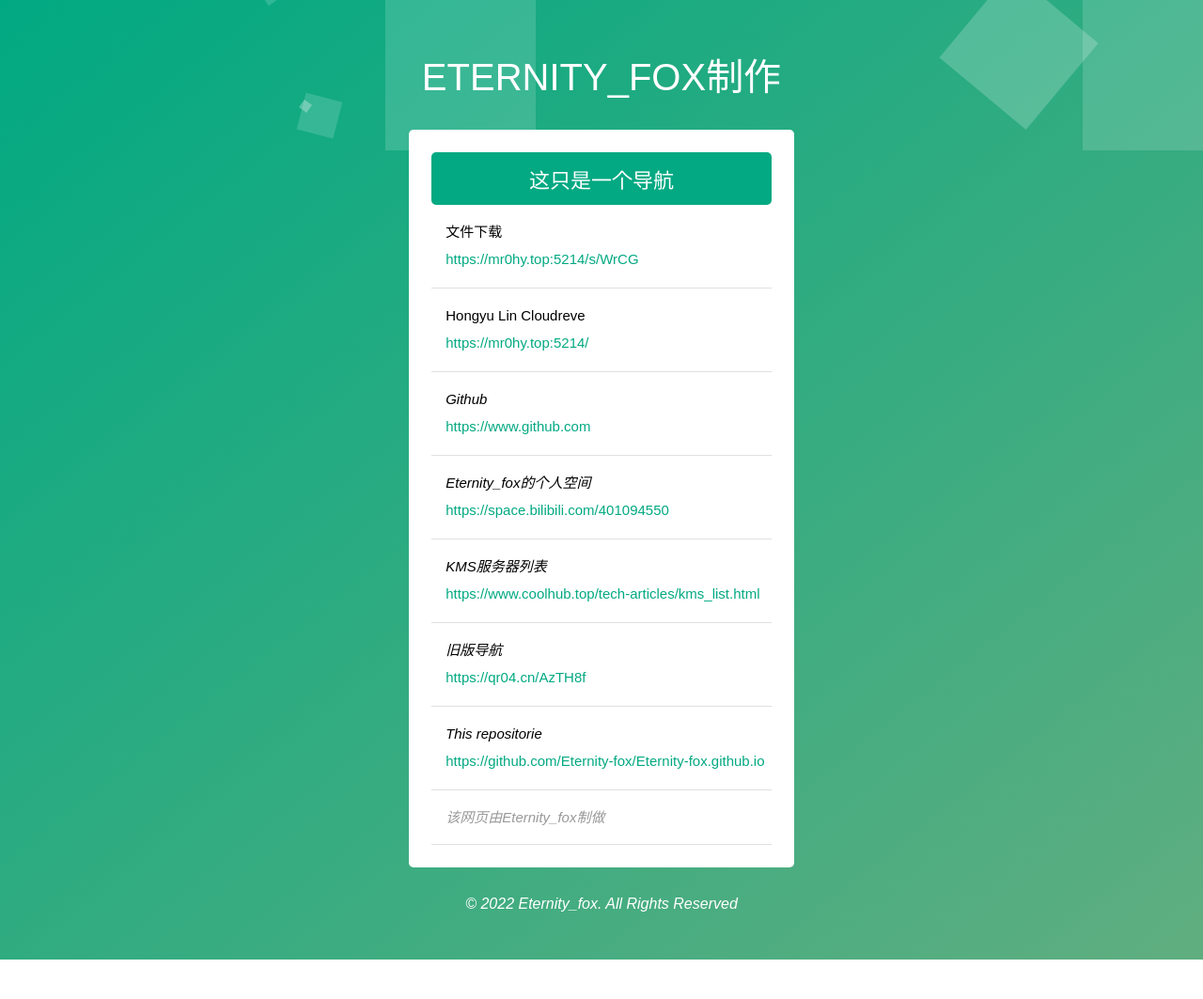
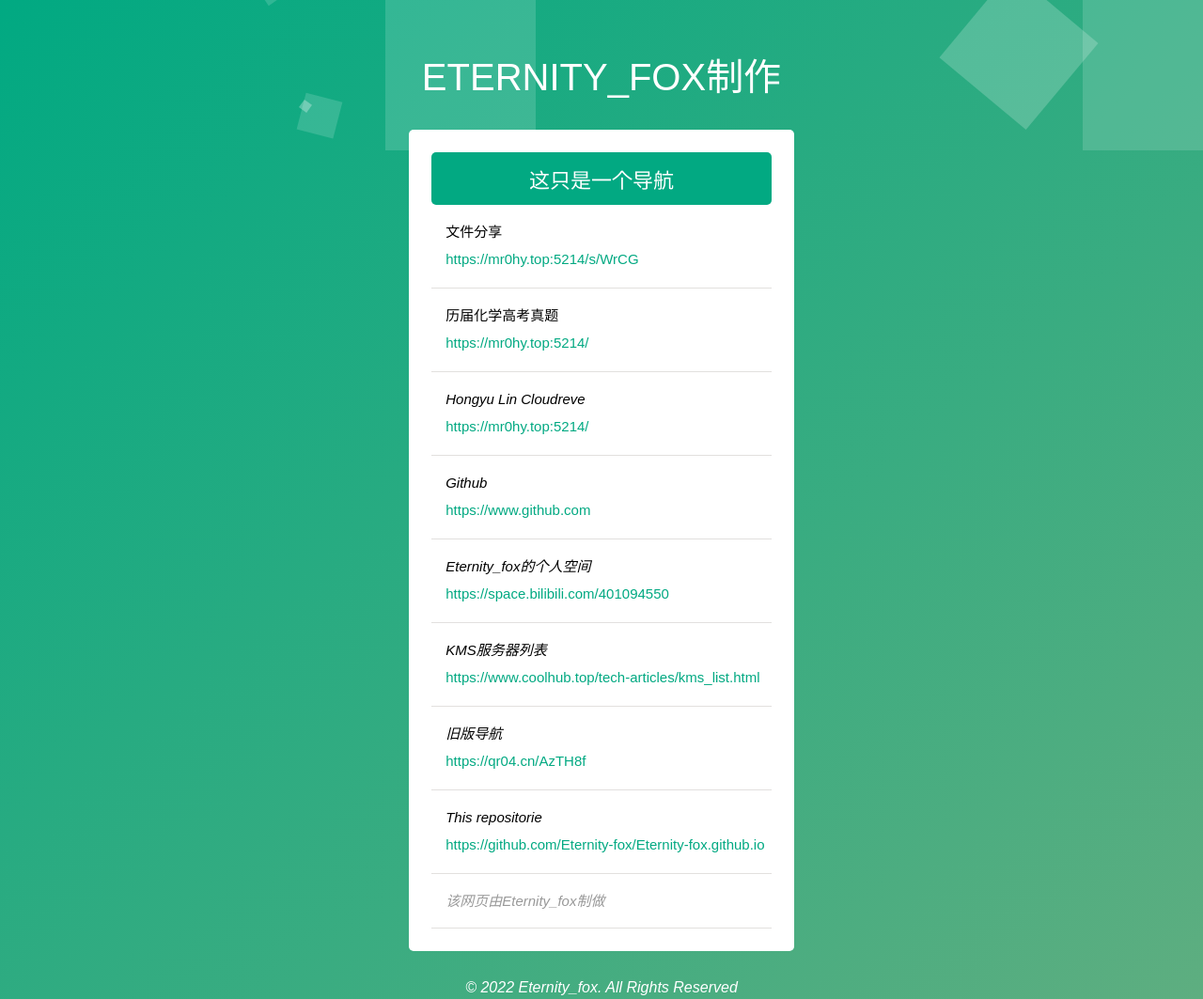
Before and after one commit to Eternity-fox/Eternity-fox.github.io, a plain HTML site: page index.html in a window 1280 px wide. Shown: the top 1063 px of the page at 94% size. Before the commit the page ends 1021 px from the top, so only its background shows below. Drawn offline with Linux system fonts and the light colour scheme.

Commit message:
Update index.html

```diff
--- a/index.html
+++ b/index.html
@@ -22,8 +22,13 @@
 							<h2>这只是一个导航</h2>
 							<ul>
 								<li>
-									文件下载
+									文件分享
 									<a href="https://mr0hy.top:5214/s/WrCG" target="_blank"><i>https://mr0hy.top:5214/s/WrCG</i></a>
+
+								</span></span></li>
+								<li>
+									历届化学高考真题
+									<a href="https://mr0hy.top:5214" target="_blank"><i>https://mr0hy.top:5214/</a>
 
 								</span></span></li>
 								<li>
```
